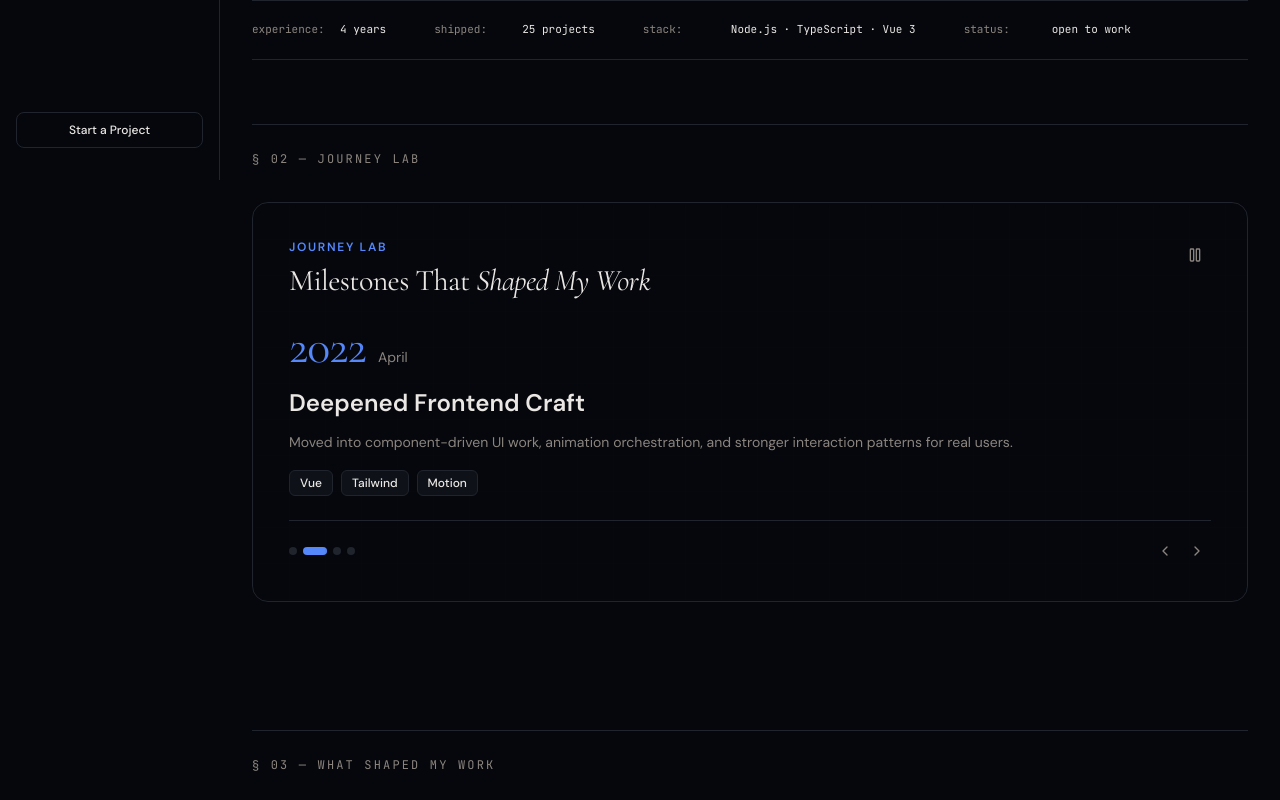
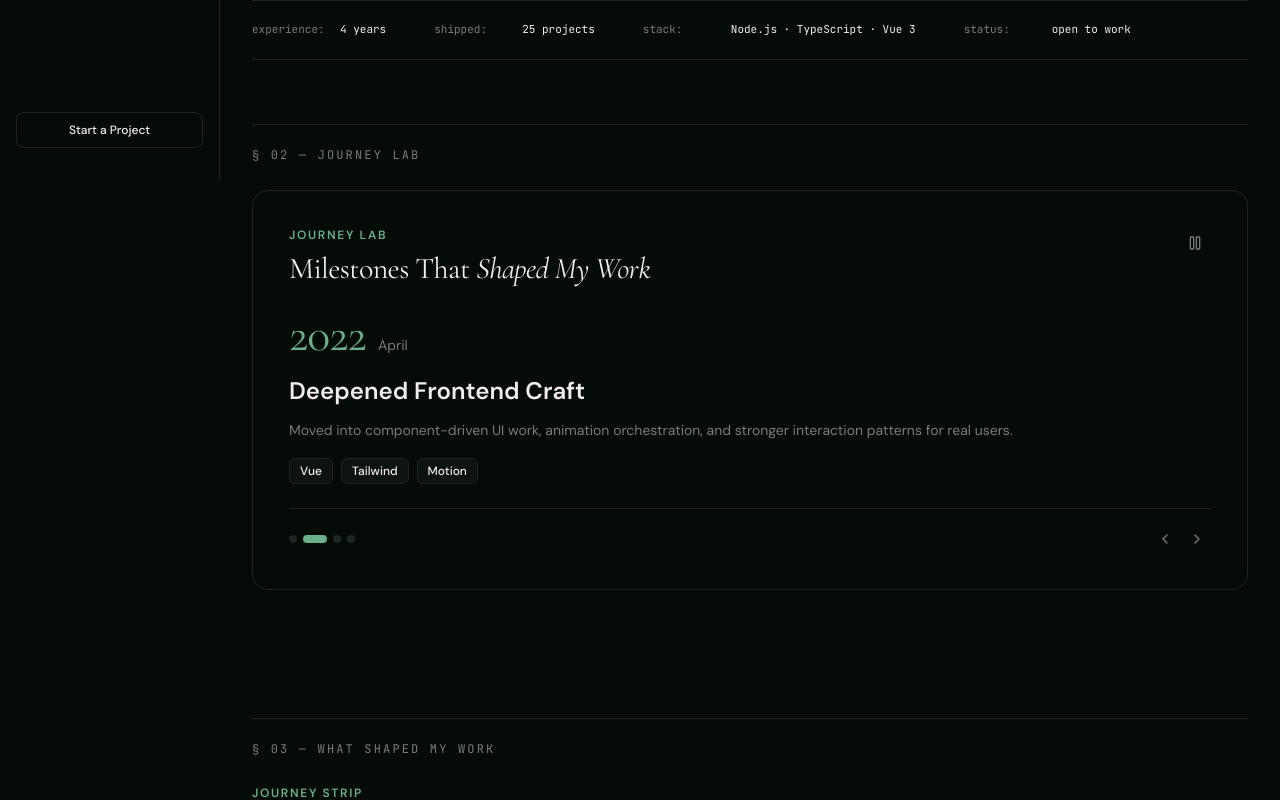
Before and after one commit to rickyfriady/rickyfrdy-web, a Vue app: page / in a window 1280 px wide. Shown: the part 620-1420 px from the top of the page. Built offline with nearby package versions, Linux system fonts and the light colour scheme.

Commit message:
feat: switch to sage green palette with hatch-gutter utility

```diff
--- a/src/style.css
+++ b/src/style.css
@@ -8,16 +8,16 @@
   --font-display: 'Cormorant Garamond', Georgia, serif;
   --font-mono: 'JetBrains Mono', ui-monospace, SFMono-Regular, Menlo, monospace;
 
-  /* Washi palette — warm paper, sumi ink, Japan blue accent */
-  --color-background: oklch(0.97 0.008 78);
-  --color-foreground: oklch(0.15 0.012 42);
-  --color-muted: oklch(0.52 0.014 52);
-  --color-border: oklch(0.87 0.01 74);
-  --color-secondary: oklch(0.93 0.008 74);
-  --color-accent: oklch(0.42 0.18 264);
-  --color-accent-hover: oklch(0.35 0.18 264);
-  --color-surface: oklch(0.94 0.008 74);
-  --color-highlight: oklch(0.65 0.012 52);
+  /* Sage palette — clean white, sage green accent */
+  --color-background: oklch(0.98 0.004 100);
+  --color-foreground: oklch(0.12 0.01 80);
+  --color-muted: oklch(0.52 0.01 80);
+  --color-border: oklch(0.88 0.005 80);
+  --color-secondary: oklch(0.95 0.005 100);
+  --color-accent: oklch(0.62 0.09 160);
+  --color-accent-hover: oklch(0.54 0.09 160);
+  --color-surface: oklch(0.96 0.005 100);
+  --color-highlight: oklch(0.75 0.07 160);
 
   /* Easing tokens */
   --ease-out-quart: cubic-bezier(0.25, 1, 0.5, 1);
@@ -27,15 +27,15 @@
 
 @media (prefers-color-scheme: dark) {
   @theme {
-    --color-background: oklch(0.13 0.012 264);
-    --color-foreground: oklch(0.93 0.006 74);
-    --color-muted: oklch(0.62 0.012 62);
-    --color-border: oklch(0.26 0.018 264);
-    --color-secondary: oklch(0.18 0.014 264);
-    --color-accent: oklch(0.65 0.18 264);
-    --color-accent-hover: oklch(0.72 0.18 264);
-    --color-surface: oklch(0.17 0.012 264);
-    --color-highlight: oklch(0.48 0.012 52);
+    --color-background: oklch(0.14 0.015 160);
+    --color-foreground: oklch(0.95 0.005 80);
+    --color-muted: oklch(0.58 0.01 140);
+    --color-border: oklch(0.26 0.02 160);
+    --color-secondary: oklch(0.18 0.015 160);
+    --color-accent: oklch(0.7 0.09 160);
+    --color-accent-hover: oklch(0.76 0.09 160);
+    --color-surface: oklch(0.17 0.012 160);
+    --color-highlight: oklch(0.55 0.07 160);
   }
 }
 
@@ -67,7 +67,7 @@
 
   ::selection {
     background: var(--color-accent);
-    color: oklch(0.97 0.008 78);
+    color: oklch(0.98 0.004 100);
   }
 }
 
@@ -145,6 +145,17 @@
 
 /* --- Utility classes --- */
 
+@utility hatch-gutter {
+  background-image: repeating-linear-gradient(
+    45deg,
+    var(--color-border) 0,
+    var(--color-border) 1px,
+    transparent 0,
+    transparent 50%
+  );
+  background-size: 6px 6px;
+}
+
 @utility paper-grid {
   background-image:
     linear-gradient(to right, var(--color-border) 1px, transparent 1px),
@@ -169,7 +180,7 @@
 }
 
 @utility chapter-heading {
-  @apply border-border mb-8 border-t pt-5;
+  @apply border-border mb-6 border-t pt-4;
 }
 
 @utility chapter-label {
@@ -214,13 +225,9 @@
 }
 
 @layer components {
-  .nav-track {
-    @apply border-border bg-secondary rounded-full border p-1;
-  }
-
   .nav-link {
-    @apply text-muted relative inline-flex items-center gap-2 rounded-full px-3 py-2 text-[0.72rem] font-semibold tracking-[0.12em] uppercase;
-    transition: all 0.3s var(--ease-out-quart);
+    @apply text-muted relative inline-flex items-center rounded px-3 py-1.5 font-mono text-[0.7rem] tracking-[0.1em] uppercase;
+    transition: all 0.2s var(--ease-out-quart);
   }
 
   .nav-link:hover {
@@ -228,41 +235,6 @@
   }
 
   .nav-link.is-active {
-    @apply bg-accent text-background;
-  }
-
-  .nav-link-index {
-    @apply font-mono text-[0.6rem] tracking-[0.16em] opacity-50;
-  }
-
-  .nav-link.is-active .nav-link-index {
-    @apply text-background/60 opacity-100;
-  }
-
-  .nav-cta {
-    /* clean, no excessive shadows */
-  }
-
-  .nav-mobile-panel {
-    @apply soft-panel p-4 sm:p-5;
-  }
-
-  .nav-mobile-link {
-    @apply border-border bg-surface relative flex items-end justify-between gap-4 rounded-xl border px-4 py-4;
-    transition: all 0.3s var(--ease-out-quart);
-  }
-
-  .nav-mobile-link:hover {
-    @apply border-accent/40 bg-secondary;
-    transform: translateY(-1px);
-  }
-
-  .nav-mobile-link.is-active {
-    @apply border-accent bg-accent text-background;
-  }
-
-  .nav-mobile-link.is-active .text-muted {
-    color: var(--color-background);
-    opacity: 0.7;
+    @apply text-foreground border-accent border-b;
   }
 }
```
